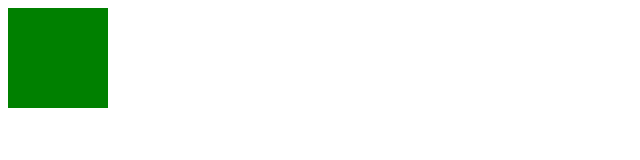
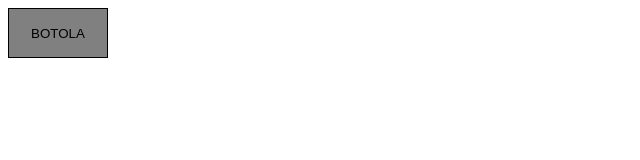
Before and after one commit to wa1ead/MakeIt_BOOTCAMP, a plain HTML site: page TRANSITION/transition.html in a window 1280 px wide. Shown: the whole page, without its empty margins (0-640 px from the left). Drawn offline with Linux system fonts and the light colour scheme.

Commit message:
presenting

```diff
--- a/TRANSITION/transition.css
+++ b/TRANSITION/transition.css
@@ -1,13 +1,17 @@
-.box {
+button {
+  background-color: gray;
   width: 100px;
-  height: 100px;
-  background-color: green;
-  transition-property: background-color;
-  transition-duration: 2s;
+  height: 50px;
+  border: 1px solid black;
+  /* transition-property: background-color, width, height;
+  transition-duration: 5s;
+  transition-timing-function: ease-in-out;
+  transition-delay: 4s; */
+  transition: background-color 5s ease 1s, width 5s ease 1s, height 5s ease 1s;
 }
 
-.box:hover {
+button:hover {
+  background-color: green;
   width: 200px;
-  height: 200px;
-  background-color: red;
+  height: 100px;
 }
--- a/TRANSITION/transition.html
+++ b/TRANSITION/transition.html
@@ -5,6 +5,6 @@
     <link rel="stylesheet" href="transition.css" />
   </head>
   <body>
-    <div class="box"></div>
+    <button>BOTOLA</button>
   </body>
 </html>
```
